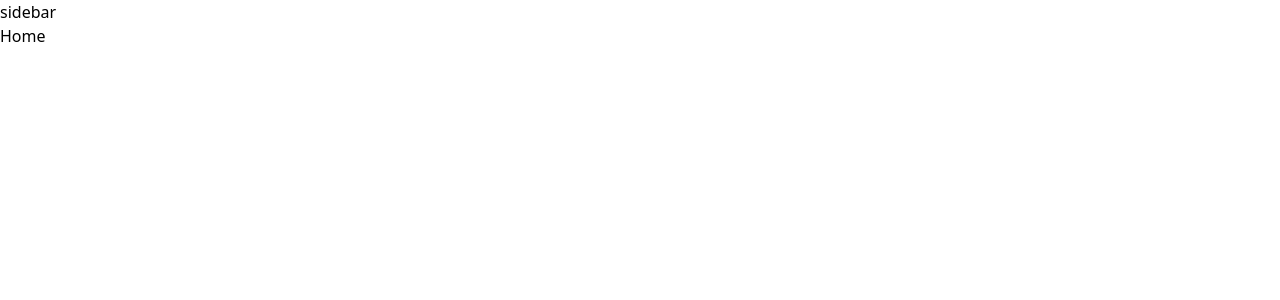
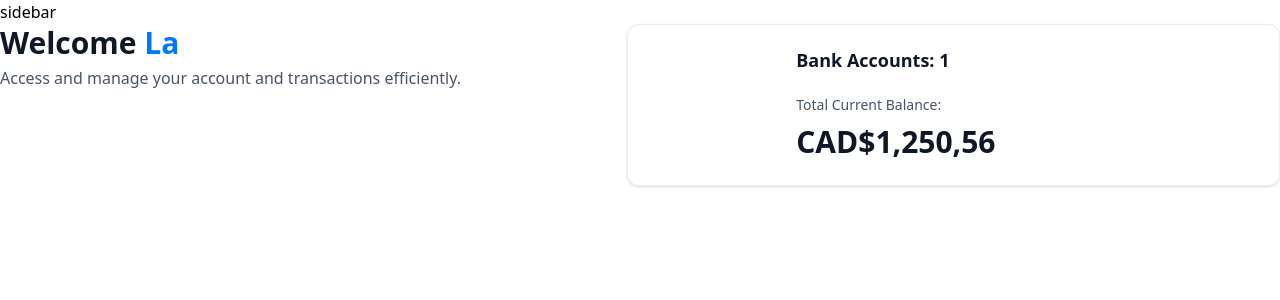
Before and after one commit to Lilall5829/Finance-Management, a Next.js app: page / in a window 1280 px wide. Shown: the top 300 px of the page. Built offline with nearby package versions, Linux system fonts and the light colour scheme.

Commit message:
Add welcome bar and total balance box

```diff
--- a/app/(root)/page.tsx
+++ b/app/(root)/page.tsx
@@ -1,7 +1,29 @@
-import React from "react";
+// import React from "react";
+import HeaderBox from "@/components/HeaderBox";
+import TotalBalanceBox from "@/components/TotalBalanceBox";
 
 const Home = () => {
-  return <div>Home</div>;
+  const loggedIn = { firstName: "La" };
+  return (
+    <section className="home">
+      <div className="home -content">
+        <header className="home-header">
+          <HeaderBox
+            type="greeting"
+            title="Welcome"
+            user={loggedIn?.firstName || "Guest"}
+            subtext="Access and manage your account and transactions efficiently."
+          />
+        </header>
+      </div>
+
+      <TotalBalanceBox
+        accounts={[]}
+        totalBanks={[1]}
+        totalCurrentBalance={[1250.56]}
+      />
+    </section>
+  );
 };
 
 export default Home;
--- /dev/null
+++ b/components/AnimatedCounter.tsx
@@ -0,0 +1,13 @@
+"use client";
+import CountUp from "react-countup";
+
+const AnimatedCounter = ({ amount }: { amount: number }) => {
+  return (
+    <div className="w-full">
+      {/* npm install react-countup Check the react countup page to get more props */}
+      <CountUp decimals={2} decimal="," prefix="CAD$" end={amount} />
+    </div>
+  );
+};
+
+export default AnimatedCounter;
--- /dev/null
+++ b/components/HeaderBox.tsx
@@ -0,0 +1,21 @@
+// This is a welcome bar
+const HeaderBox = ({
+  type = "title",
+  title,
+  subtext,
+  user,
+}: HeaderBoxProps) => {
+  return (
+    <div className="header-box">
+      <h1 className="header-box-title">
+        {title}
+        {type === "greeting" && (
+          <span className="text-bankGradient">&nbsp;{user}</span>
+        )}
+      </h1>
+      <p className="header-box-subtext">{subtext}</p>
+    </div>
+  );
+};
+
+export default HeaderBox;
--- /dev/null
+++ b/components/TotalBalanceBox.tsx
@@ -0,0 +1,27 @@
+import { formatAmount } from "@/lib/utils";
+import CountUp from "react-countup";
+import AnimatedCounter from "./AnimatedCounter";
+
+const TotalBalanceBox = ({
+  accounts = [],
+  totalBanks,
+  totalCurrentBalance,
+}: TotalBalanceBoxProps) => {
+  return (
+    <section className="total-balance">
+      <div className="total-balance-chart">{/* DoughnutChart */}</div>
+      <div className="flex flex-col gap-6">
+        <h2 className="header-2">Bank Accounts: {totalBanks}</h2>
+        <div className="flex flex-col gap-2">
+          <p className="total-balance-label">Total Current Balance:</p>
+          <p className="total-balance-amount flex-center gap-2">
+            {/* npm install query-string */}
+            <AnimatedCounter amount={totalCurrentBalance} />
+          </p>
+        </div>
+      </div>
+    </section>
+  );
+};
+
+export default TotalBalanceBox;
--- a/package.json
+++ b/package.json
@@ -14,7 +14,9 @@
     "clsx": "^2.1.1",
     "lucide-react": "^0.378.0",
     "next": "14.2.3",
+    "query-string": "^9.0.0",
     "react": "^18",
+    "react-countup": "^6.5.3",
     "react-dom": "^18",
     "tailwind-merge": "^2.3.0",
     "tailwindcss-animate": "^1.0.7"
```
Also changed, not shown: 1 other file (tests, documents, lock files or other folders).
